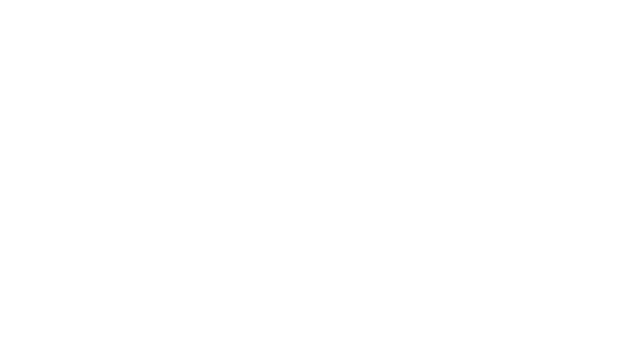
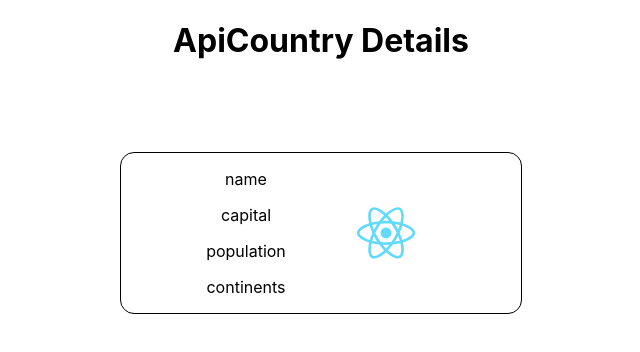
Before and after one commit to moonspark78/countryApiTsx, a React (Create React App) app: page /details in a window 1280 px wide. Before the commit this address had no page. Shown: the top 352 px of the page, without its empty margins (319-959 px from the left). Built offline with nearby package versions, Linux system fonts and the light colour scheme.

Commit message:
:rocket: :tada: create the type in models folder  :rocket: :tada:

```diff
--- a/src/App.tsx
+++ b/src/App.tsx
@@ -3,13 +3,15 @@ import logo from './logo.svg';
 import './App.css';
 import { ApiCountry } from './Components/ApiCountry';
 import { BrowserRouter, Routes, Route } from "react-router-dom";
+import {Details} from "./Components/Details"
 
 function App() {
   return (
     <div className="App">
       <BrowserRouter>
       <Routes>
-        <Route path='/' element={ <ApiCountry/>}/>
+        <Route path='/' element={<ApiCountry/>}/>
+        <Route path='/details' element={ <Details/>}/>
       </Routes>
       </BrowserRouter>
     </div>
--- a/src/Components/ApiCountry.tsx
+++ b/src/Components/ApiCountry.tsx
@@ -1,17 +1,8 @@
 import React, { useEffect, useState } from 'react'
 import "./ApiCountry.css"
+import {Countries} from "../models/CountriesTypes"
 /* https://restcountries.com/v3.1/all */
 
-type Countries = {
-    name: {
-        common: string;
-    };
-    population: number;
-    region: string;
-    flags: {
-        png: string;
-    };
-}
 
 export const ApiCountry = () => {
     const [countries, setCountries] = useState<Countries[]>([])
@@ -53,8 +44,8 @@ export const ApiCountry = () => {
 
         <div className='apiCountryCard'>
             {
-                filteredCountries.map((country) =>(
-                    <div>
+                filteredCountries.map((country, index) =>(
+                    <div key={index}>
                         <p>{country.name.common}</p>
                         <img src={country.flags.png} alt="" />
                     </div>
--- /dev/null
+++ b/src/Components/Details.css
@@ -0,0 +1,19 @@
+.details {
+    display: flex;
+    flex-direction: column;
+    align-items: center;
+}
+
+
+
+.dCard{
+    margin: auto;
+    border: solid 1px black;
+    width: 400px;
+    border-radius: 14px;
+    display: flex;
+    justify-content: center;
+    align-items: center;
+    gap: 50px;
+    margin-top: 70px;
+}
--- a/src/Components/Details.tsx
+++ b/src/Components/Details.tsx
@@ -1,11 +1,19 @@
 import React from 'react'
+import "./Details.css"
+import logo from '../logo.svg';
 
 export const Details = () => {
   return (
-    <div>
+    <div className='details'>
         <h1>ApiCountry Details</h1>
-        <div>
-            <p></p>
+        <div className='dCard'>
+            <div className='text'>
+                <p>name</p>
+                <p>capital</p>
+                <p>population</p>
+                <p>continents</p>
+            </div>
+            <img src={logo} alt="" style={{width: "100px"}} />
         </div>
     </div>
   )
--- /dev/null
+++ b/src/models/CountriesTypes.tsx
@@ -0,0 +1,10 @@
+export type Countries = {
+    name: {
+        common: string;
+    };
+    population: number;
+    region: string;
+    flags: {
+        png: string;
+    };
+}
```
